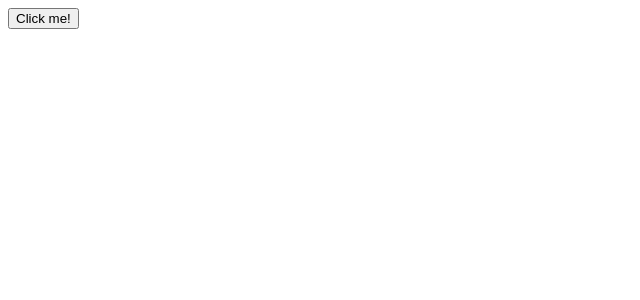
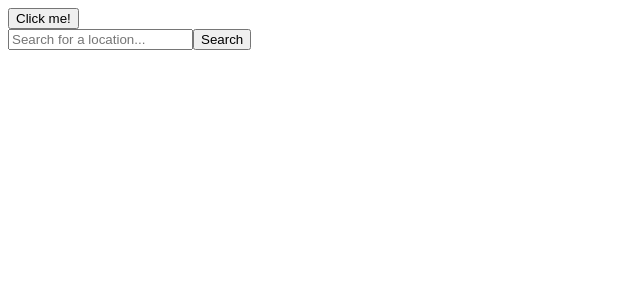
Before and after one commit to yeokj/ctphacks25_fantastic4, a React (Vite) app in the folder solar_housing_project/Solar_power/: page / in a window 1280 px wide. Shown: the top 300 px of the page, without its empty margins (0-640 px from the left). Built offline with nearby package versions, Linux system fonts and the light colour scheme.

Commit message:
Update App.jsx
Added SearchBar component

```diff
--- a/solar_housing_project/Solar_power/src/App.jsx
+++ b/solar_housing_project/Solar_power/src/App.jsx
@@ -1,5 +1,6 @@
 import './App.css'
 import Button from './components/Button'
+import SearchBar from './components/search_bar'
 
 function App() {
 
@@ -7,6 +8,7 @@ function App() {
   return (
     <>
     <Button></Button>
+    <SearchBar></SearchBar>
     </>
   )
 }
```
